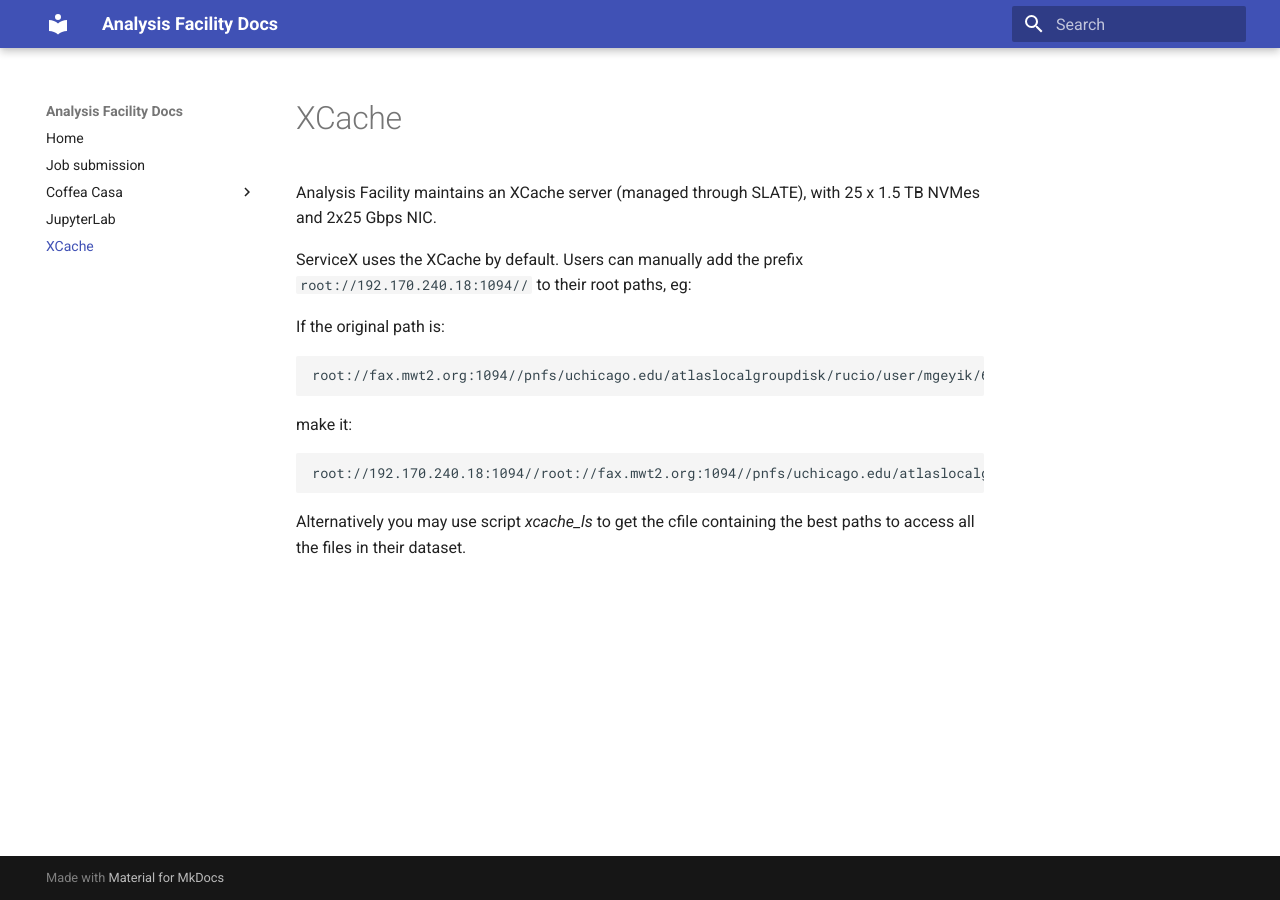
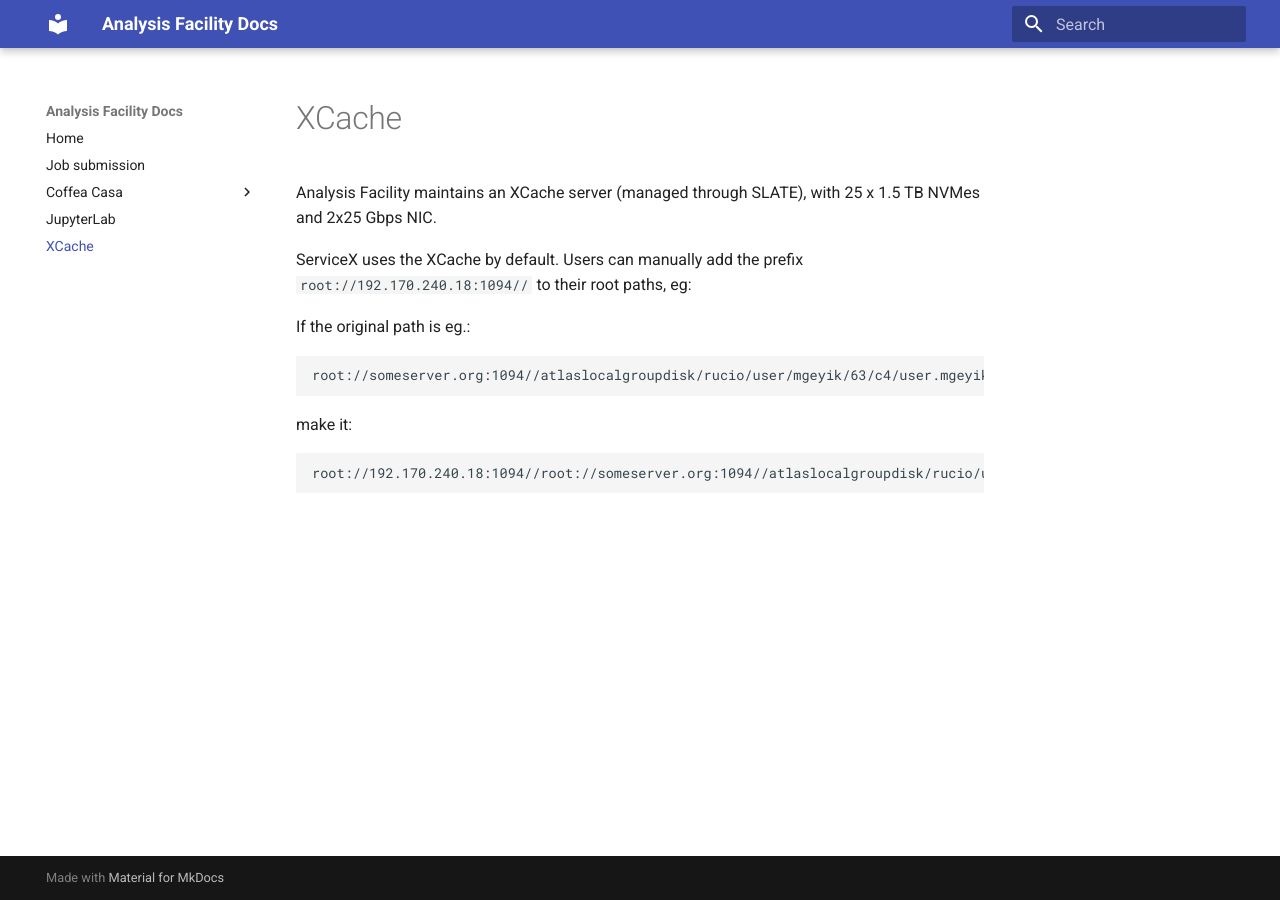
Before and after one commit to maniaclab/af-docs, an MkDocs documentation site: the page built from docs/xcache.md, in a window 1280 px wide. Built offline with MkDocs 1.6.1 and Material for MkDocs 9.7.7, drawn with Linux system fonts in a browser that asks for light colours.

Commit message:
Update xcache.md

```diff
--- a/docs/xcache.md
+++ b/docs/xcache.md
@@ -5,12 +5,10 @@ Analysis Facility maintains an XCache server (managed through SLATE), with 25 x
 ServiceX uses the XCache by default.
 Users can manually add the prefix `root://192.170.240.18:1094//` to their root paths, eg:
 
-If the original path is:
+If the original path is eg.:
 
-    root://fax.mwt2.org:1094//pnfs/uchicago.edu/atlaslocalgroupdisk/rucio/user/mgeyik/63/c4/user.mgeyik.26617246._000006.out.root
+    root://someserver.org:1094//atlaslocalgroupdisk/rucio/user/mgeyik/63/c4/user.mgeyik.26617246._000006.out.root
 
 make it:
 
-    root://192.170.240.18:1094//root://fax.mwt2.org:1094//pnfs/uchicago.edu/atlaslocalgroupdisk/rucio/user/mgeyik/63/c4/user.mgeyik.26617246._000006.out.root
-
-Alternatively you may use script *xcache_ls* to get the cfile containing the best paths to access all the files in their dataset.
+    root://192.170.240.18:1094//root://someserver.org:1094//atlaslocalgroupdisk/rucio/user/mgeyik/63/c4/user.mgeyik.26617246._000006.out.root
```
